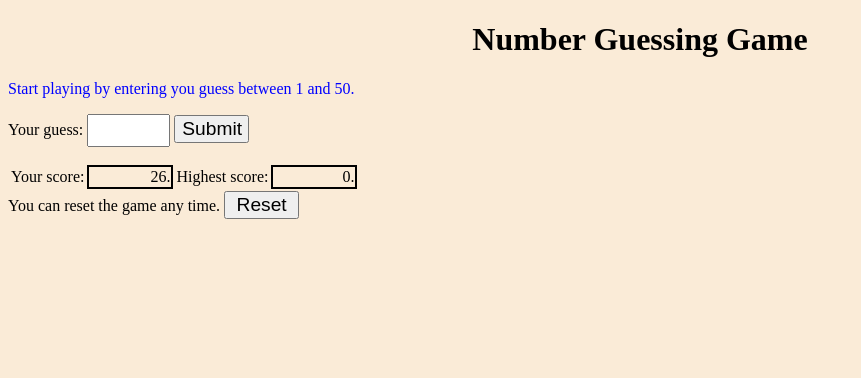
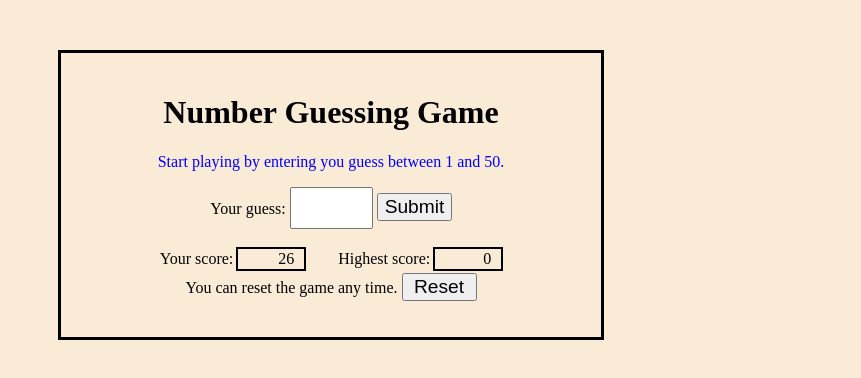
Before and after one commit to sornthep/numberguessing, a plain HTML site: page index.html in a window 1280 px wide. Shown: the whole page, without its empty margins (0-861 px from the left). Drawn offline with Linux system fonts and the light colour scheme; a web font is replaced by a local one.

Commit message:
adjust look again

```diff
--- a/index.html
+++ b/index.html
@@ -9,6 +9,7 @@
     <body>
         <link rel="stylesheet" href="https://fonts.googleapis.com/css?family=Trirong">
         <link href="style.css" rel="stylesheet">
+        <div class="main-frame">
         <h1 id="gametitle">Number Guessing Game</h1>
         <p class="message">
         </p>
@@ -18,10 +19,11 @@
             <button class="btn">Submit</button>
         </p>
         <p>
-            <table>
+            <table align="center">
                 <tr>
                     <td class="scoretxt">Your score:</td>
                     <td class="score"></td>
+                    <td width="25px"> </td>
                     <td class="highest-scoretxt">Highest score:</td>
                     <td class="highest-score"></td>
                 </tr>
@@ -30,6 +32,7 @@
                 <button class="reset-btn">Reset</button>
             </div>
         </p>
+        </div>
         <script src="script.js"></script>
     </body>
 </html>
--- a/script.js
+++ b/script.js
@@ -85,8 +85,8 @@ myResetFunction = () => {
     guessEl.value = '';
     msgEl.textContent = `Start playing by entering you guess between 1 and ${maxi}.`;
     msgClass('inform');
-    score.textContent = `${numScore}.`;
-    highest.textContent = `${highestScore}.`;
+    score.textContent = `${numScore}`;
+    highest.textContent = `${highestScore}`;
     won = false;
     lost = false;
 }
--- a/style.css
+++ b/style.css
@@ -1,16 +1,24 @@
+.main-frame {
+  width: 500px;
+  border-style: solid;
+  padding: 20px;
+  margin: 50px;
+  text-align: center;
+}
 body {
     font-family: "Trirong", serif;
     background-color: antiquewhite;
   }
 
-#gametitle {
+/*#gametitle {
   text-align: center;
-}
+}*/
 
   .guess {
     width: 75px;
     height: 2em;
     text-align: right;
+    font-size: large;
   }
 
   .btn, .reset-btn {
@@ -21,7 +29,10 @@ body {
 .score, .highest-score {
   border: 2px;
   border-style: solid;
-  width: 5em;
+  width: 55px;
+  padding-right: 10px;
+  margin-left: 25x;
+  margin-right: 25px;
   text-align: right;
 }
 
```
